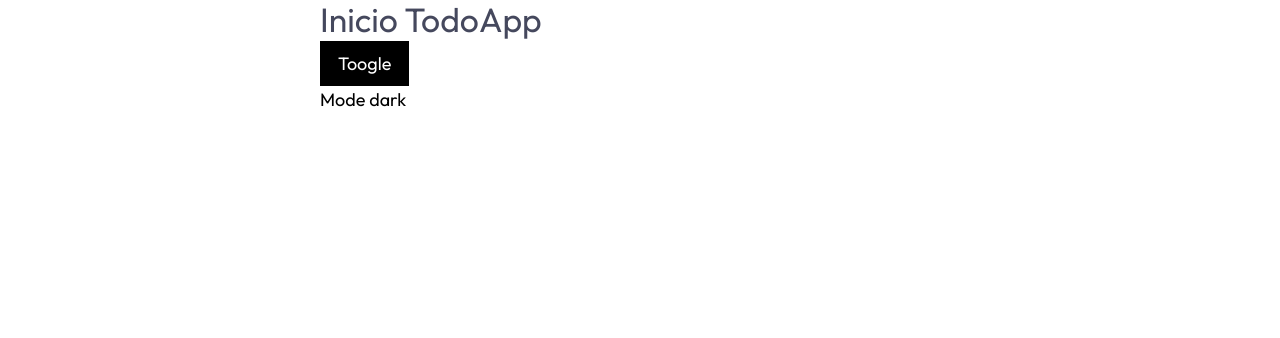
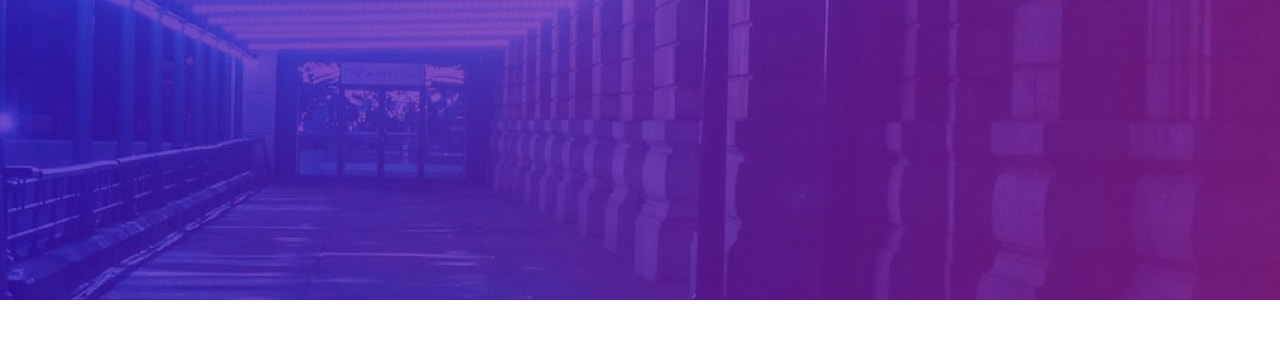
Before and after one commit to PatrickCuentas/TodoApp, a React (Vite) app: page / in a window 1280 px wide. Shown: the top 338 px of the page. Built offline with nearby package versions, Linux system fonts and the light colour scheme.

Commit message:
Add Header.jsx component and styles

```diff
--- a/package.json
+++ b/package.json
@@ -9,6 +9,7 @@
   },
   "dependencies": {
     "@reduxjs/toolkit": "^1.7.1",
+    "classnames": "^2.3.1",
     "react": "^17.0.2",
     "react-dom": "^17.0.2",
     "react-redux": "^7.2.6"
--- a/src/TodoApp.jsx
+++ b/src/TodoApp.jsx
@@ -1,20 +1,10 @@
 import { useState } from "react";
-import { handleTheme } from "./utils/handleTheme";
+import { Header } from "./ui/Header";
 export const TodoApp = () => {
-  const themeState = useState("dark");
-  const [themeMode] = themeState;
   return (
-    <div className="w-[50%] m-auto">
-      <p className="text-3xl text-dark-theme-clr-task-completed">
-        Inicio TodoApp
-      </p>
-      <button
-        className="bg-[#000] text-[#fff] dark:bg-[red] dark:text-[#000] px-4 py-2"
-        onClick={() => handleTheme(themeState)}
-      >
-        Toogle
-      </button>
-      <p>Mode {themeMode}</p>
+    <div className="">
+      <Header theme={"dark"} />
+
     </div>
   );
 };
--- a/src/index.css
+++ b/src/index.css
@@ -14,6 +14,29 @@
 }
 
 @layer utilities {
+  header {
+    background-size: cover;
+    background-repeat: no-repeat;
+    min-height: 200px;
+    width: 100%;
+  }
+  .light {
+    background-image: url("../images/bg-mobile-light.jpg");
+  }
+  .dark {
+    background-image: url("../images/bg-mobile-dark.jpg");
+  }
+  @media screen and (min-width: 768px) {
+    header {
+      min-height: 300px;
+    }
+    .light {
+      background-image: url("../images/bg-desktop-light.jpg");
+    }
+    .dark {
+      background-image: url("../images/bg-desktop-dark.jpg");
+    }
+  }
 }
 
 /* const style = {
--- /dev/null
+++ b/src/ui/Header.jsx
@@ -0,0 +1,13 @@
+import classnames from "classnames";
+
+export const Header = ({ theme }) => {
+  const className = classnames(
+    {
+      light: theme === "light",
+      dark: theme === "dark",
+    },
+    "absolute","z-[-1]"
+  );
+
+  return <header className={className}></header>;
+};
```
Also changed, not shown: 1 other file (tests, documents, lock files or other folders).
